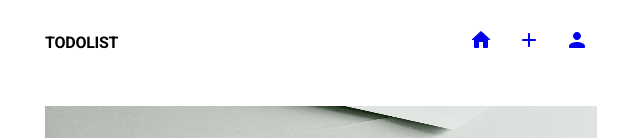
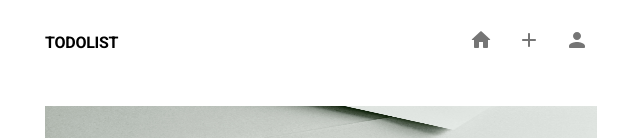
Before and after one commit to Commonlk/todolist, a React (Create React App) app in the folder frontend/: page / in a window 1280 px wide. Shown: the top 138 px of the page, without its empty margins (319-959 px from the left). Built offline with nearby package versions, Linux system fonts and the light colour scheme.

Commit message:
Fix wrong color on icons because of the link

```diff
--- a/frontend/src/components/header/Header.tsx
+++ b/frontend/src/components/header/Header.tsx
@@ -22,21 +22,21 @@
           <Stack direction="row" spacing={1}>
             <Grid item>
               <IconButton aria-label="home">
-                <Link to="/todos">
+                <Link style={{ color: "inherit" }} to="/todos">
                   <HomeRounded />
                 </Link>
               </IconButton>
             </Grid>
             <Grid item>
               <IconButton aria-label="add-card">
-                <Link to="/create">
+                <Link style={{ color: "inherit" }} to="/create">
                   <AddRounded />
                 </Link>
               </IconButton>
             </Grid>
             <Grid item>
               <IconButton aria-label="user">
-                <Link to="/user">
+                <Link style={{ color: "inherit" }} to="/user">
                   <PersonRounded />
                 </Link>
               </IconButton>
```
